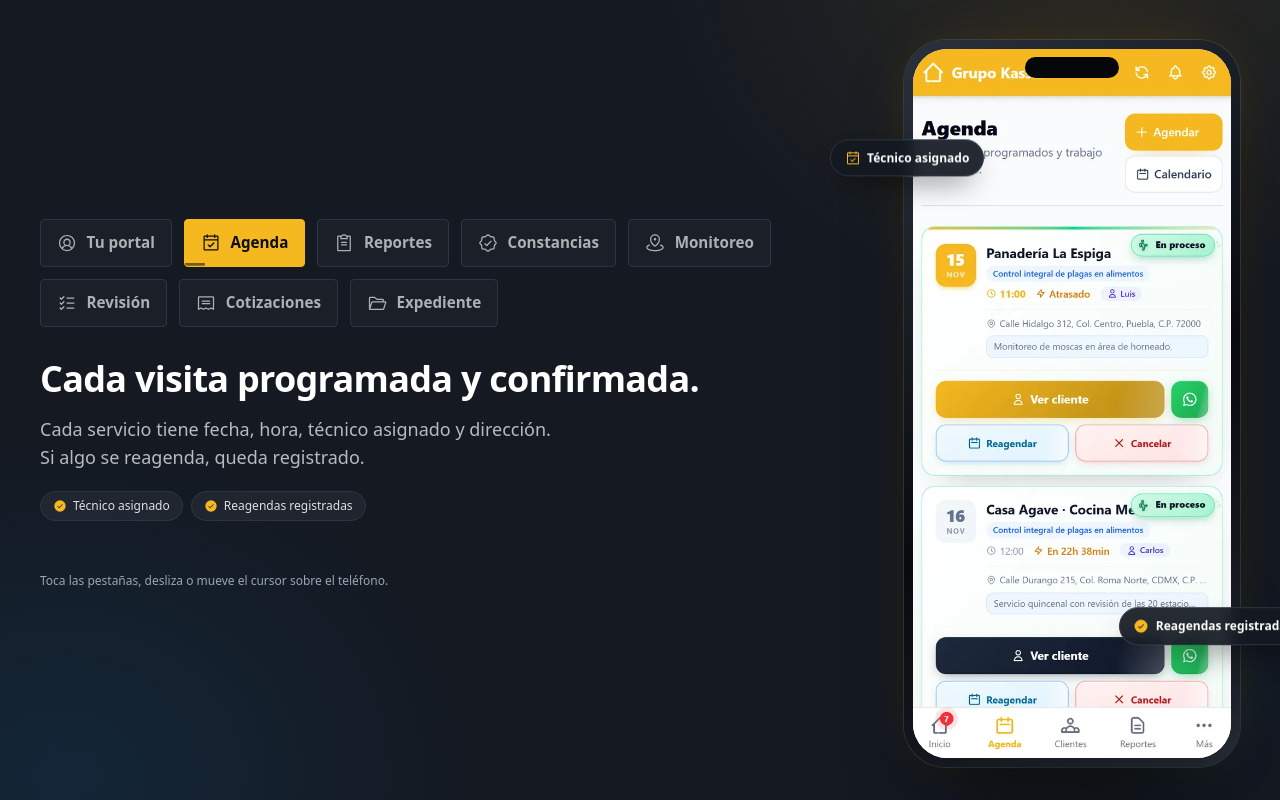
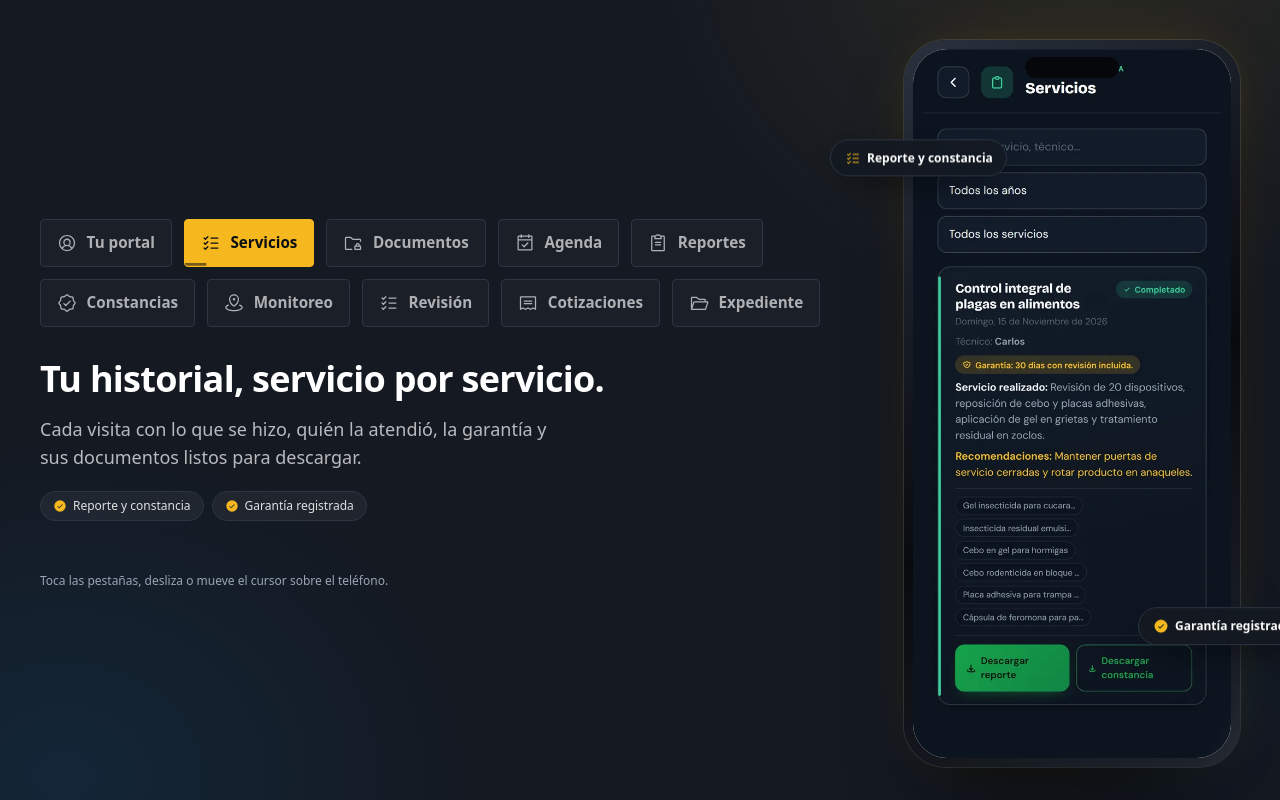
Before and after one commit to BryanCab/grupokassar, an Astro site: page /respaldo-digital in a window 1280 px wide. Shown: the part 820-1620 px from the top of the page. Built offline with nearby package versions, Linux system fonts and the light colour scheme; Astro itself is replaced by a stand-in of ours; animation ran at ten frames a second.

Commit message:
Inicio centrado en el cliente: portal, documentos, cotización y calendario
El recorrido del inicio muestra solo pantallas del portal del cliente. El abanico
suma un calendario anual de ejemplo y el singular de 'pág.'.

Co-Authored-By: Claude Sonnet 5.5 <noreply@anthropic.com>

```diff
--- a/src/components/ui/AbanicoDocs.astro
+++ b/src/components/ui/AbanicoDocs.astro
@@ -26,7 +26,7 @@ const docs = await Promise.all(
       docs.map((d, i) => (
         <button type="button" role="tab" data-pestana={d.id} aria-selected={i === 0 ? 'true' : 'false'} class="pestana-doc">
           {d.pestana}
-          <span class="text-xs opacity-70">· {d.paginasTotal} págs.</span>
+          <span class="text-xs opacity-70">· {d.paginasTotal} {d.paginasTotal === 1 ? "pág." : "págs."}</span>
         </button>
       ))
     }
--- a/src/data/pestos.ts
+++ b/src/data/pestos.ts
@@ -6,6 +6,8 @@ import constancia from '../assets/pestos/tel-constancia.webp';
 import monitoreo from '../assets/pestos/tel-monitoreo.webp';
 import revision from '../assets/pestos/tel-revision.webp';
 import cotizacion from '../assets/pestos/tel-cotizacion.webp';
+import servicios from '../assets/pestos/tel-servicios.webp';
+import documentosTel from '../assets/pestos/tel-documentos.webp';
 import type { ImageMetadata } from 'astro';
 
 /** Sitio de la plataforma que usa Grupo Kassar para documentar sus servicios */
@@ -25,6 +27,26 @@ export const pantallas = [
     imagen: portal,
     alt: 'Portal del cliente con el resumen de servicios, constancias y próximo servicio',
     chips: ['Enlace privado', 'Disponible 24/7'],
+  },
+  {
+    id: 'servicios',
+    nombre: 'Servicios',
+    icono: 'ph:list-checks',
+    titulo: 'Tu historial, servicio por servicio.',
+    texto: 'Cada visita con lo que se hizo, quién la atendió, la garantía y sus documentos listos para descargar.',
+    imagen: servicios,
+    alt: 'Historial de servicios del portal con reporte y constancia para descargar',
+    chips: ['Reporte y constancia', 'Garantía registrada'],
+  },
+  {
+    id: 'documentos',
+    nombre: 'Documentos',
+    icono: 'ph:folder-simple-lock',
+    titulo: 'La documentación de la empresa, a la mano.',
+    texto: 'Registro sanitario, póliza de responsabilidad civil, fichas técnicas y licencias para descargar cuando te los pidan.',
+    imagen: documentosTel,
+    alt: 'Documentos de la empresa disponibles para descargar en el portal',
+    chips: ['Siempre vigentes', 'Descarga directa'],
   },
   {
     id: 'agenda',
@@ -98,7 +120,7 @@ export const pantallas = [
   },
 ] as const;
 
-export const pantallasResumen = ['portal', 'agenda', 'reportes', 'constancias', 'monitoreo', 'cotizaciones'];
+export const pantallasResumen = ['portal', 'servicios', 'documentos', 'expediente'];
 
 /** Piezas de cada servicio: lo que el cliente recibe */
 export const entregables = [
@@ -177,6 +199,15 @@ export const abanicos = [
     muestra: [1, 2],
     pdf: '/documentos/cotizacion-grupo-kassar.pdf',
   },
+  {
+    id: 'calendario',
+    pestana: 'Calendario',
+    paginasTotal: 1,
+    titulo: 'Calendario anual de servicios',
+    texto: 'Las visitas de todo el año, con el día de cada mes, los servicios incluidos y las condiciones del contrato.',
+    muestra: [1],
+    pdf: '/documentos/calendario-servicios-grupo-kassar.pdf',
+  },
 ].map((d) => ({
   ...d,
   paginas: Array.from({ length: d.paginasTotal }, (_, i) => ({ n: i + 1, imagen: pagina(d.id, i + 1) })),
```
Also changed, not shown: src/assets/pestos/doc-calendario-1.webp (added), src/assets/pestos/tel-documentos.webp (added), src/assets/pestos/tel-servicios.webp (added), 1 other file.
